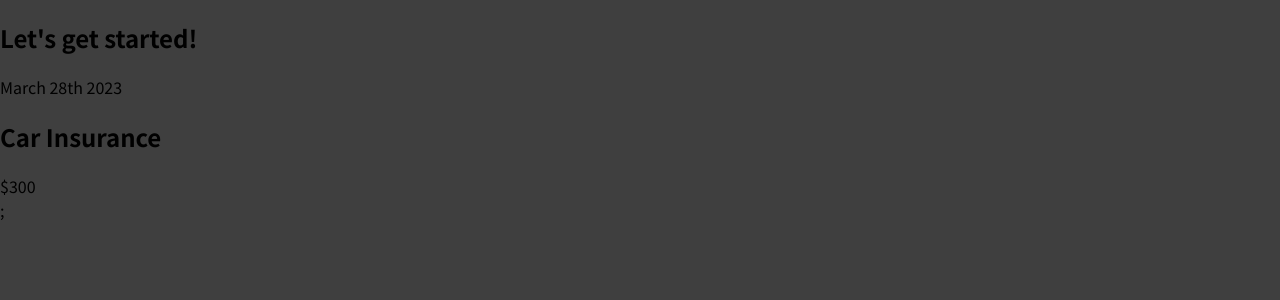
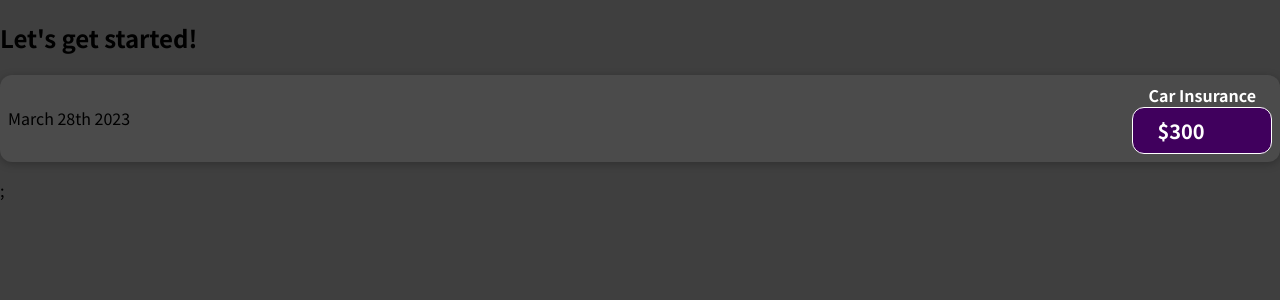
Before and after one commit to codesgoodman/expense-tracker, a JavaScript app: page / in a window 1280 px wide. Shown: the top 300 px of the page. Built offline with nearby package versions, Linux system fonts and the light colour scheme.

Commit message:
apply classes in ExpenseItem component

```diff
--- a/src/components/ExpenseItem.js
+++ b/src/components/ExpenseItem.js
@@ -1,10 +1,12 @@
+import "./ExpenseItem.css";
+
 function ExpenseItem() {
   return (
-    <div>
+    <div className="expense-item">
       <div>March 28th 2023</div>
       <div>
-        <h2>Car Insurance</h2>
-        <div>$300</div>
+        <h2 className="expense-item__description">Car Insurance</h2>
+        <div className="expense-item__price">$300</div>
       </div>
     </div>
   );
```
